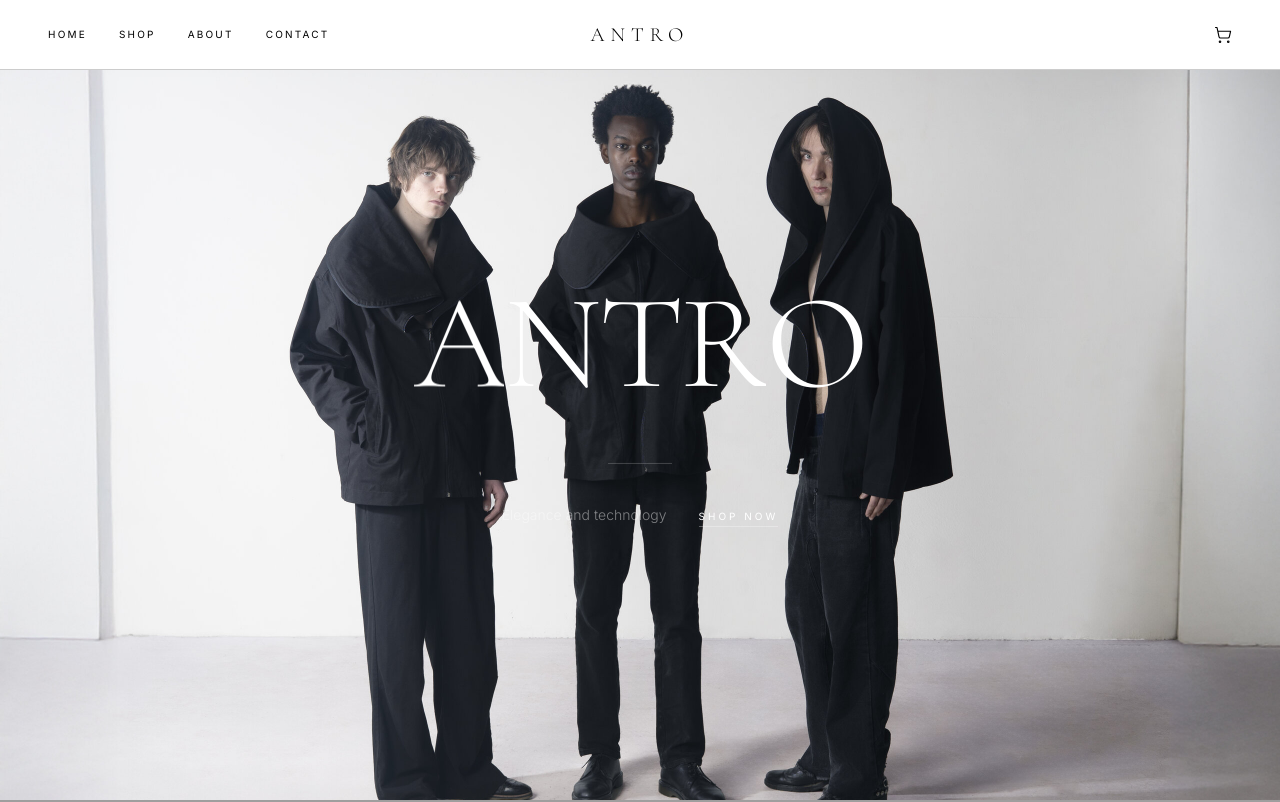
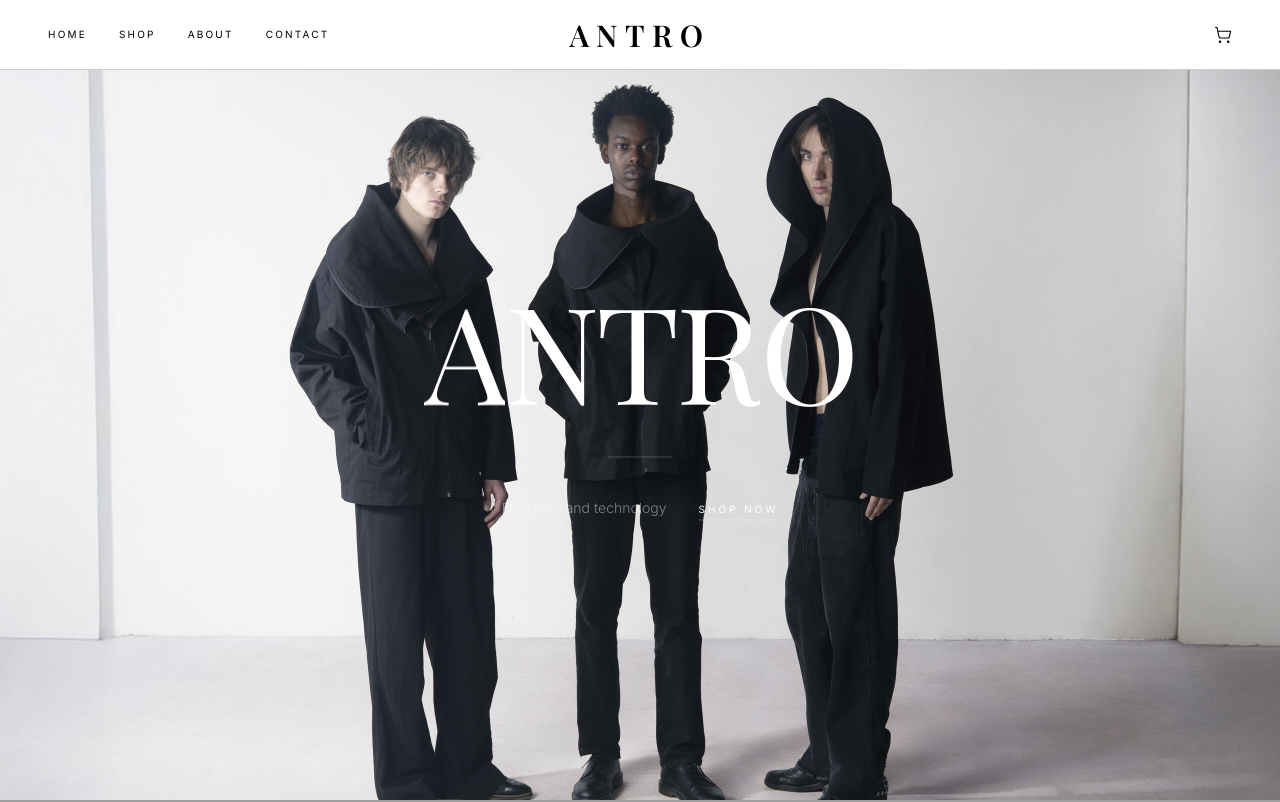
Before and after one commit to AdamXemo/giorgio-antro-website, a Next.js app: page / in a window 1280 px wide. Shown: the top 802 px of the page. Built offline with nearby package versions, Linux system fonts and the light colour scheme; no server answers; grey boxes are pictures that could not be loaded; a web font is replaced by a local one.

Commit message:
style: change the display font to playfair dispaly and increase menu antro logo size and weight

```diff
--- a/components/layout/Header.tsx
+++ b/components/layout/Header.tsx
@@ -55,7 +55,7 @@ export default function Header() {
 
             <div className="hidden md:flex items-center gap-8">
               {desktopLinks.map(({ href, label }) => (
-                <Link key={href} href={href} className="text-[10px] tracking-[0.22em] underline-reveal">
+                <Link key={href} href={href} className="font-sans text-[10px] tracking-[0.22em] underline-reveal">
                   {label}
                 </Link>
               ))}
@@ -64,7 +64,7 @@ export default function Header() {
             <div className="pointer-events-none absolute inset-x-0 flex justify-center">
               <Link
                 href="/"
-                className="pointer-events-auto font-display font-light tracking-[0.3em] text-lg md:text-xl whitespace-nowrap"
+                className="pointer-events-auto font-display font-semibold tracking-[0.25em] text-2xl md:text-3xl whitespace-nowrap"
               >
                 ANTRO
               </Link>
--- a/lib/fonts.ts
+++ b/lib/fonts.ts
@@ -20,7 +20,7 @@ import {
   // ── drop-in sans alternatives ──────────────────────────────────────────────
   // DM_Sans, Outfit, Plus_Jakarta_Sans, Syne, Space_Grotesk, Raleway,
   // ── drop-in display alternatives ──────────────────────────────────────────
-  // Playfair_Display, EB_Garamond, Libre_Baskerville, Bodoni_Moda,
+  Playfair_Display, EB_Garamond, Libre_Baskerville, Bodoni_Moda,
   // Italiana, Didact_Gothic, Cinzel,
   // ── drop-in body alternatives ─────────────────────────────────────────────
   // Roboto, Lato, Source_Sans_3, Nunito, Open_Sans, Work_Sans,
@@ -42,10 +42,10 @@ export const fontBody = Sometype_Mono({
 })
 
 // ─── Display / heading font ───────────────────────────────────────────────────
-export const fontDisplay = Cormorant_Garamond({
-  subsets: ['latin'],
-  weight: ['300', '400', '600'],
-  style: ['normal', 'italic'],
-  variable: '--font-display',
-  display: 'swap',
-})
+export const fontDisplay = Playfair_Display({
+    subsets: ['latin'],
+    weight: ['400', '600', '700'],
+    style: ['normal', 'italic'],
+    variable: '--font-display',
+    display: 'swap',
+  })
```
